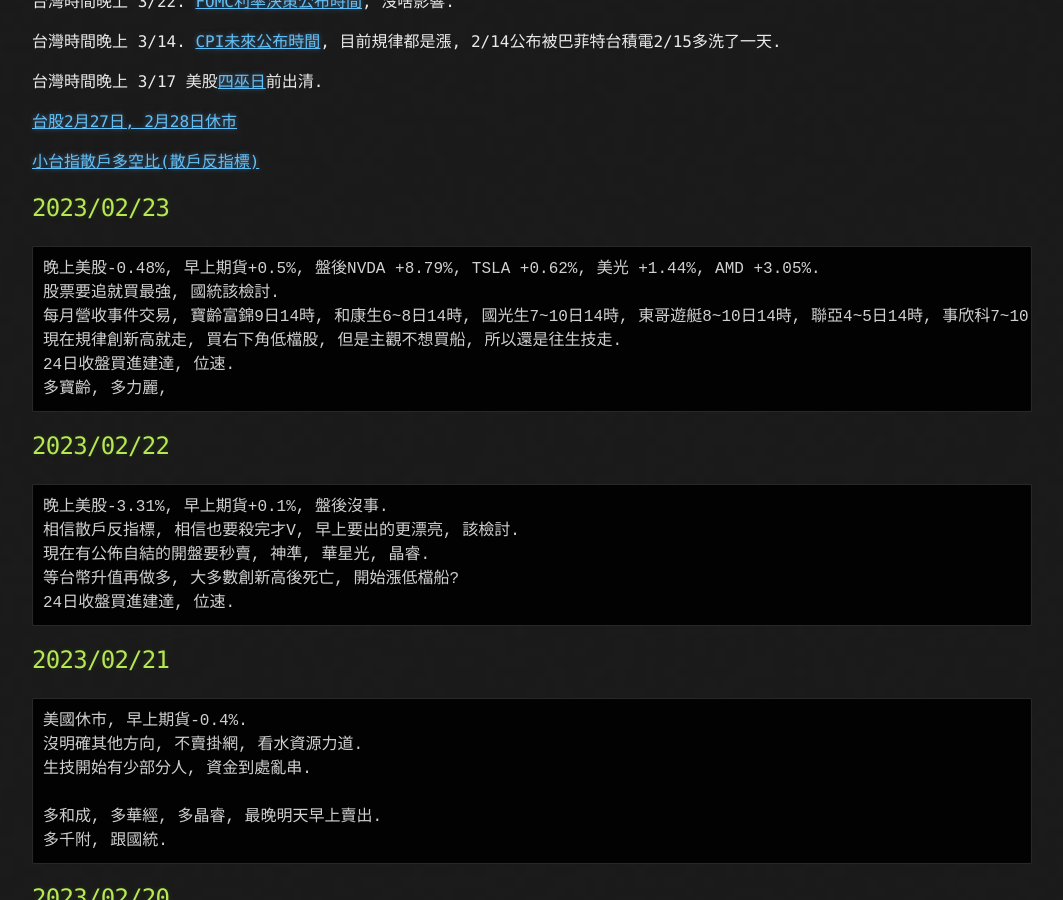
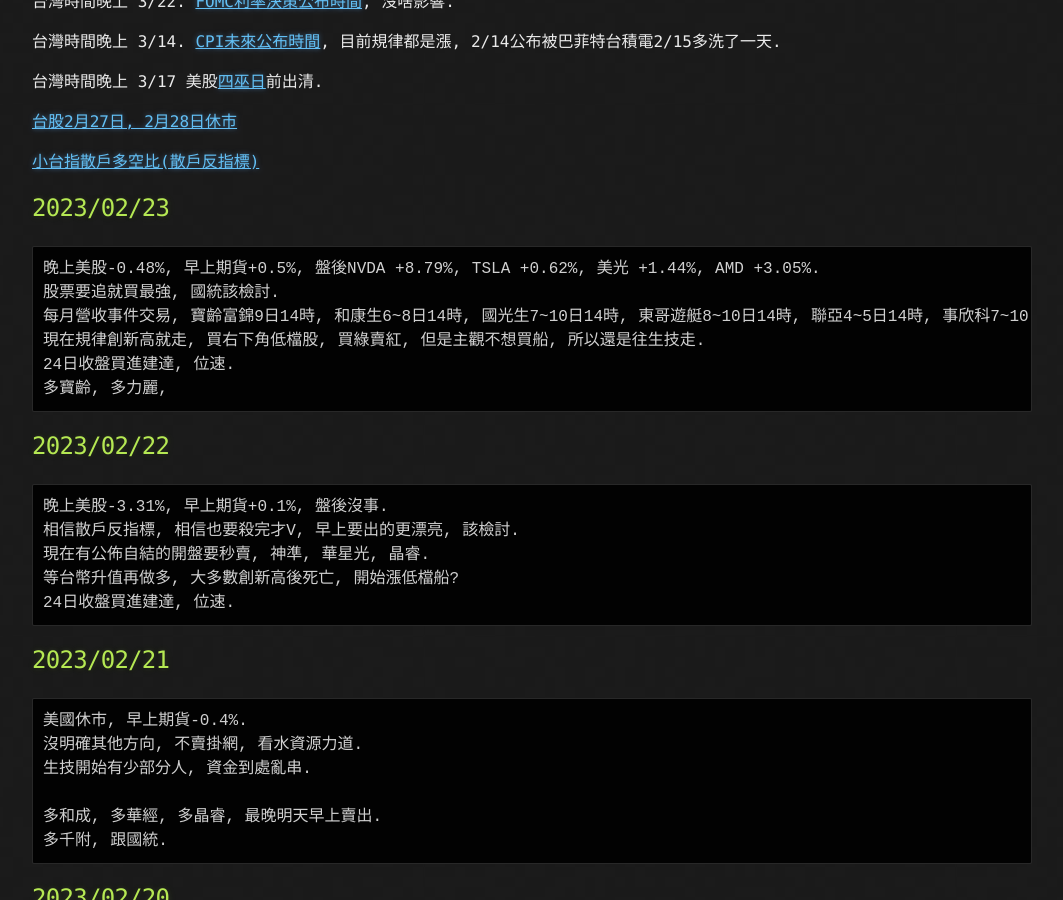
Before and after one commit to lepg5487/Stock_God, a Jekyll site: the page built from index.md, in a window 1280 px wide and 900 px high, scrolled down 428 px. Shown: the whole window, without its empty margins (108-1171 px from the left). Built offline with Jekyll 4.4.1, drawn with Linux system fonts in a browser that asks for light colours; our own code applies the rules of GitHub Pages for plain Markdown files.

Commit message:
Update index.md

````diff
--- a/index.md
+++ b/index.md
@@ -25,7 +25,7 @@
 晚上美股-0.48%, 早上期貨+0.5%, 盤後NVDA +8.79%, TSLA +0.62%, 美光 +1.44%, AMD +3.05%.
 股票要追就買最強, 國統該檢討.
 每月營收事件交易, 寶齡富錦9日14時, 和康生6~8日14時, 國光生7~10日14時, 東哥遊艇8~10日14時, 聯亞4~5日14時, 事欣科7~10日14時.
-現在規律創新高就走, 買右下角低檔股, 但是主觀不想買船, 所以還是往生技走.
+現在規律創新高就走, 買右下角低檔股, 買綠賣紅, 但是主觀不想買船, 所以還是往生技走.
 24日收盤買進建達, 位速.
 多寶齡, 多力麗,
 ```
````
